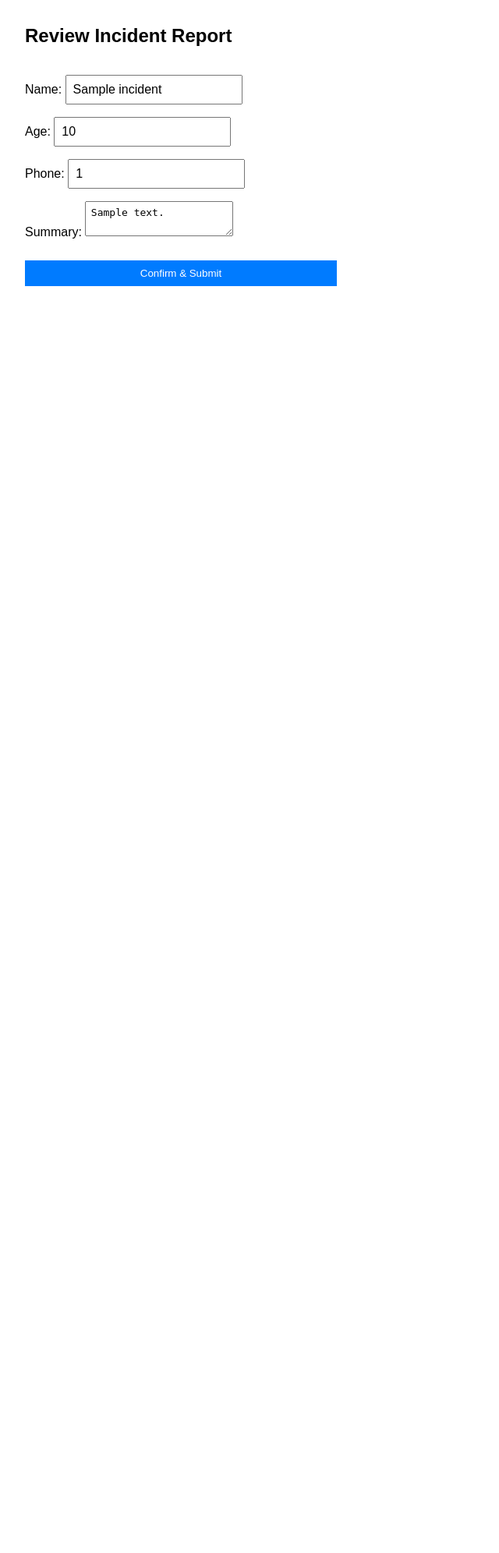
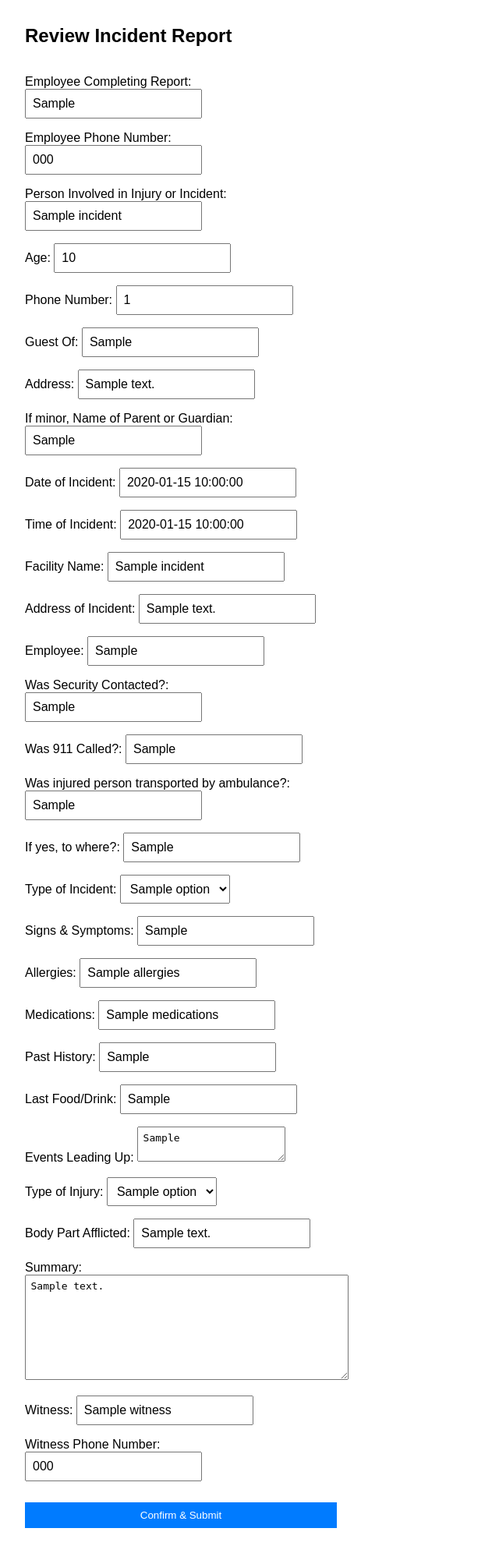
Before and after one commit to aidan138/incident-report-app, a Python web app: template app/templates/review_incident.html in a window 1280 px wide. Shown: the whole page at 78% size, without its empty margins (0-640 px from the left). Before the commit the page ends 367 px from the top, so only its background shows below. Run offline with Jinja, Linux system fonts and the light colour scheme; the template is opened without the code that fills it: most values are stand-ins (such as "Sample title", 1, 10 or a date in 2020).

Commit message:
Started working on pdf generation and revised html templating

```diff
--- a/app/templates/review_incident.html
+++ b/app/templates/review_incident.html
@@ -6,7 +6,7 @@
     body { font-family: Arial, sans-serif; margin: 2em; }
     form { display: flex; flex-direction: column; max-width: 400px; }
     label { margin-top: 1em; }
-    input, textarea { padding: 0.5em; font-size: 1em; }
+    input, textarea, select { padding: 0.5em; font-size: 1em; }
     button { margin-top: 2em; padding: 0.7em; background: #007BFF; color: white; border: none; cursor: pointer; }
     button:hover { background: #0056b3; }
     .success { color: green; }
@@ -24,9 +24,19 @@
     <p class="success">✅ Incident confirmed and sent to manager!</p>
   {% endif %}
 
-  <form method="post" action="{{ request.url.path }}/confirm">
+  <form method="post" action="{{ request.url.path.rsplit('/', 1)[0] }}/confirm">
     <label>
-      Name:
+      Employee Completing Report:
+      <input type="text" name="employee_completing_report" value="{{ incident.employee_completing_report or '' }}">
+    </label>
+
+    <label>
+      Employee Phone Number:
+      <input type="text" name="creator_phone" value="{{ incident.creator_phone or '' }}">
+    </label>
+
+    <label>
+      Person Involved in Injury or Incident:
       <input type="text" name="person_involved_name" value="{{ incident.person_involved_name or '' }}">
     </label>
 
@@ -36,13 +46,144 @@
     </label>
 
     <label>
-      Phone:
+      Phone Number:
       <input type="text" name="person_involved_phone_number" value="{{ incident.person_involved_phone_number or '' }}">
     </label>
 
     <label>
+      Guest Of:
+      <input type="text" name="person_involved_guest_of" value="{{ incident.person_involved_guest_of or '' }}">
+    </label>
+
+    <label>
+      Address:
+      <input type="text" name="person_involved_address" value="{{ incident.person_involved_address or '' }}">
+    </label>
+
+    <label>
+      If minor, Name of Parent or Guardian:
+      <input type="text" name="person_involved_guardian" value="{{ incident.person_involved_guardian or '' }}">
+    </label>
+
+    <label>
+      Date of Incident:
+      <input type="text" name="date_of_incident" value="{{ incident.date_of_incident or '' }}">
+    </label>
+
+    <label>
+      Time of Incident:
+      <input type="text" name="time_of_incident" value="{{ incident.time_of_incident or '' }}">
+    </label>
+
+    <label>
+      Facility Name:
+      <input type="text" name="facility_name" value="{{ incident.facility_name or '' }}">
+    </label>
+
+    <label>
+        Address of Incident:
+      <input type="text" name="incident_address" value="{{ incident.incident_address or '' }}">
+    </label>
+
+    <label>
+      Employee:
+      <input type="text" name="was_employee_involved" value="{{ incident.was_employee_involved or '' }}">
+    </label>
+
+    <label>
+      Was Security Contacted?:
+      <input type="text" name="was_security_contacted" value="{{ incident.was_security_contacted or '' }}">
+    </label>
+
+    <label>
+      Was 911 Called?:
+      <input type="text" name="was_law_contacted" value="{{ incident.was_law_contacted or '' }}">
+    </label>
+
+    <label>
+      Was injured person transported by ambulance?:
+      <input type="text" name="was_transported_ambulance" value="{{ incident.was_transported_ambulance or '' }}">
+    </label>
+
+    <label>
+      If yes, to where?:
+      <input type="text" name="ambulance_to_where" value="{{ incident.ambulance_to_where or '' }}">
+    </label>
+
+
+    <label>
+        Type of Incident:
+        <select name="type_of_incident">
+            {% for option in TypeOfIncident %}
+            <option value="{{ option.value }}"
+                {% if incident.type_of_incident.value == option.value %}selected{% endif %}>
+                {{ option.name.replace('_', ' ') }}
+            </option>
+            {% endfor %}
+        </select>
+    </label>
+
+    <label>
+      Signs & Symptoms:
+      <input type="text" name="signs_symptoms" value="{{ incident.signs_symptoms or '' }}">
+    </label>
+
+    <label>
+      Allergies:
+      <input type="text" name="allergies" value="{{ incident.allergies or '' }}">
+    </label>
+
+    <label>
+      Medications:
+      <input type="text" name="medications" value="{{ incident.medications or '' }}">
+    </label>
+
+    <label>
+      Past History:
+      <input type="text" name="past_history" value="{{ incident.past_history or '' }}">
+    </label>
+
+    <label>
+      Last Food/Drink:
+      <input type="text" name="last_food_drink" value="{{ incident.last_food_drink or '' }}">
+    </label>
+
+    <label>
+      Events Leading Up:
+      <textarea name="events_leading_up">{{ incident.events_leading_up or '' }}</textarea>
+    </label>
+
+    <label>
+        Type of Injury:
+        <select name="type_of_injury">
+            {% for option in TypeOfInjury %}
+            <option value="{{ option.value }}"
+                {% if incident.type_of_injury.value == option.value %}selected{% endif %}>
+                {{ option.name.replace('_', ' ') }}
+            </option>
+            {% endfor %}
+        </select>
+    </label>
+
+
+    <label>
+      Body Part Afflicted:
+      <input type="text" name="body_part_afflicted" value="{{ incident.body_part_afflicted or '' }}">
+    </label>
+
+    <label>
       Summary:
-      <textarea name="incident_summary">{{ incident.incident_summary or '' }}</textarea>
+        <textarea name="incident_summary" rows="8" style="width:100%;">{{ incident.incident_summary or '' }}</textarea>
+    </label>
+
+    <label>
+      Witness:
+      <input type="text" name="witness" value="{{ incident.witness or '' }}">
+    </label>
+
+    <label>
+      Witness Phone Number:
+      <input type="text" name="witness_phone" value="{{ incident.witness_phone or '' }}">
     </label>
 
     <button type="submit">Confirm & Submit</button>
```
Also changed, not shown: app/routers/web_router.py (+25 -1 lines), app/services/pdf.py (added, +143 -0 lines), 1 other file.
